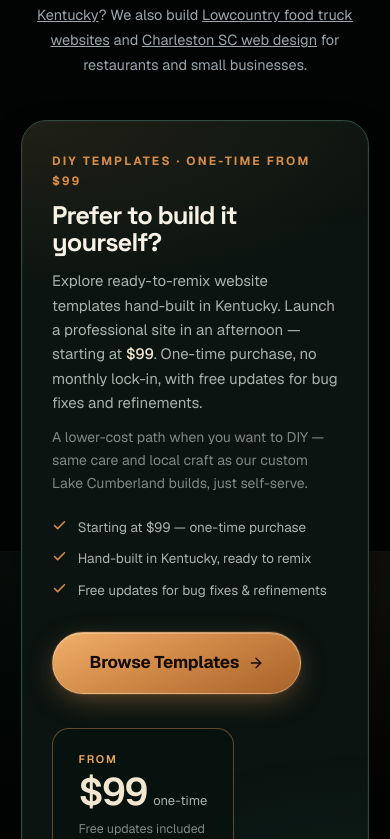
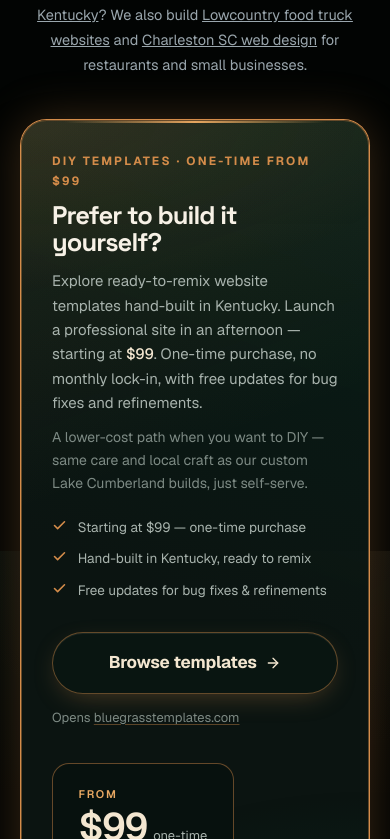
Before and after one commit to muhgits77/bluegrass-digital-forge-g, a Next.js app: page /services in a window 390 px wide. Shown: the part 2825-3664 px from the top of the page. Built offline with nearby package versions, Linux system fonts and the light colour scheme; no server answers; the database is empty.

Commit message:
Clarify 00 referral credit excludes templates and TruckDash

```diff
--- a/app/globals.css
+++ b/app/globals.css
@@ -170,6 +170,31 @@ h1, h2, h3, .section-title {
   background: var(--bg-card-lift);
   border-color: var(--copper);
   color: var(--cream);
+}
+
+/* Strong secondary — copper-edged, not the gold primary CTA */
+.btn-secondary-strong {
+  background: rgba(10, 22, 18, 0.88);
+  color: var(--cream);
+  border: 1px solid var(--border-copper);
+  padding: 0.85rem 2.15rem;
+  box-shadow:
+    0 8px 28px -10px rgba(212, 140, 74, 0.4),
+    inset 0 1px 0 rgba(255, 255, 255, 0.07);
+}
+
+.btn-secondary-strong:hover {
+  background: var(--bg-card-lift);
+  border-color: var(--copper-bright);
+  color: #fff;
+  transform: translateY(-2px);
+  box-shadow:
+    0 14px 36px -10px rgba(212, 140, 74, 0.45),
+    inset 0 1px 0 rgba(255, 255, 255, 0.1);
+}
+
+.btn-secondary-strong:active {
+  transform: translateY(0) scale(0.985);
 }
 
 .btn-ghost {
@@ -510,6 +535,30 @@ h1, h2, h3, .section-title {
   box-shadow: 0 18px 50px -22px rgba(0, 0, 0, 0.8), 0 0 0 1px rgba(255, 255, 255, 0.03) inset;
 }
 
+.local-proof-chip {
+  display: inline-flex;
+  align-items: center;
+  gap: 0.45rem;
+  border-radius: var(--radius-pill);
+  border: 1px solid rgba(212, 140, 74, 0.38);
+  background: rgba(2, 4, 3, 0.5);
+  backdrop-filter: blur(14px);
+  padding: 0.38rem 0.85rem;
+  font-size: 12.5px;
+  letter-spacing: 0.01em;
+  color: var(--cream);
+  box-shadow: 0 0 24px -10px rgba(212, 140, 74, 0.35);
+}
+
+.local-proof-dot {
+  width: 6px;
+  height: 6px;
+  border-radius: 999px;
+  background: var(--copper-bright);
+  box-shadow: 0 0 8px var(--copper-bright);
+  flex-shrink: 0;
+}
+
 /* Hero motion */
 @keyframes hero-fade-up {
   from { opacity: 0; transform: translateY(18px); }
@@ -565,6 +614,7 @@ h1, h2, h3, .section-title {
 @media (max-width: 640px) {
   .btn-primary,
   .btn-secondary,
+  .btn-secondary-strong,
   .btn-ghost {
     padding-top: 0.9rem;
     padding-bottom: 0.9rem;
@@ -572,13 +622,28 @@ h1, h2, h3, .section-title {
     min-height: 48px;
   }
   .demo-card { border-radius: 1.15rem; }
+  .local-proof-chip {
+    font-size: 12px;
+    padding: 0.34rem 0.75rem;
+  }
 }
 
-/* Focus */
+/* Focus — copper ring, matches forge system; covers nav, CTAs, chips */
 a:focus-visible,
-button:focus-visible {
+button:focus-visible,
+.btn:focus-visible,
+.nav-link:focus-visible,
+.footer-link:focus-visible,
+.area-chip:focus-visible,
+.float-cta:focus-visible,
+summary:focus-visible {
   outline: 2px solid var(--copper);
   outline-offset: 3px;
+}
+
+/* .btn uses overflow:hidden; keep the copper outline visible on keyboard focus */
+.btn:focus-visible {
+  overflow: visible;
 }
 
 /* Labels & forms */
@@ -768,6 +833,28 @@ button:focus-visible {
   opacity: 0.7;
 }
 
+/* DIY template offer — copper-forward, still secondary to quote CTAs */
+.template-offer {
+  background:
+    linear-gradient(160deg, rgba(212, 140, 74, 0.11) 0%, transparent 42%),
+    linear-gradient(200deg, rgba(15, 58, 46, 0.5) 0%, var(--bg-card) 58%);
+  border: 1px solid var(--border-copper);
+  box-shadow: var(--shadow-popular);
+  position: relative;
+}
+
+.template-offer::before {
+  content: "";
+  position: absolute;
+  top: 0;
+  left: 12%;
+  right: 12%;
+  height: 2px;
+  background: linear-gradient(90deg, transparent, var(--copper-bright), transparent);
+  border-radius: 2px;
+  pointer-events: none;
+}
+
 /* Panel for featured / CTA bands */
 .forge-panel {
   background:
--- a/app/layout.tsx
+++ b/app/layout.tsx
@@ -132,7 +132,8 @@ export default function RootLayout({
         {/*
           No fonts.googleapis.com / gstatic preconnect (next/font is self-hosted).
           No raw hero.jpg preload (would bypass AVIF/WebP + sized srcset).
-          Hero LCP: <Image priority fetchPriority="high"> on app/page.tsx only.
+          Hero LCP: loading="eager" + fetchPriority="high" on app/page.tsx only
+          (avoid deprecated priority/preload, which can warn as unused).
         */}
       </head>
       <body className="min-h-full flex flex-col bg-[var(--bg)] text-[var(--text)] scroll-smooth selection:bg-[rgba(212,140,74,0.35)] selection:text-white">
--- a/components/ReferralDiscountNote.tsx
+++ b/components/ReferralDiscountNote.tsx
@@ -17,8 +17,9 @@ export default function ReferralDiscountNote({
       role="note"
     >
       <span className="font-medium text-[#c9b9a8]">Note:</span> The{" "}
-      <span className="text-[#d4a373]">$300 referral discount</span> applies to
-      standard website projects. It does not apply to Web Apps like TruckDash.
+      <span className="text-[#d4a373]">$300 referral credit</span> applies only
+      to standard custom website projects. It does not apply to templates or
+      Web Apps like TruckDash.
     </p>
   );
 }
--- a/components/TemplateStoreSection.tsx
+++ b/components/TemplateStoreSection.tsx
@@ -1,4 +1,5 @@
 import Image from "next/image";
+import Link from "next/link";
 import { TEMPLATE_STORE_URL } from "@/lib/constants";
 
 function IconCheck({ className }: { className?: string }) {
@@ -62,19 +63,52 @@ export default function TemplateStoreSection({
 }: TemplateStoreSectionProps) {
   const isCompact = variant === "compact";
 
+  const storeLink = (
+    <a
+      href={TEMPLATE_STORE_URL}
+      target="_blank"
+      rel="noopener noreferrer"
+      className={`btn btn-secondary-strong ${
+        isCompact ? "px-7 py-3 text-[14.5px]" : "px-8 py-3.5 text-[15px]"
+      }`}
+      aria-label="Browse templates on bluegrasstemplates.com (opens in a new tab)"
+    >
+      Browse templates
+      <IconArrowRight />
+    </a>
+  );
+
   return (
     <section
       id="diy-templates"
       className={
         isCompact
           ? `mt-10 ${className}`
-          : `section-block border-t border-[var(--border)] bg-[var(--bg)] ${className}`
+          : `section-block forge-panel ${className}`
       }
       aria-labelledby="diy-templates-heading"
     >
       <div className={isCompact ? "" : "mx-auto max-w-7xl px-5 sm:px-8"}>
-        <div className="relative overflow-hidden rounded-[1.5rem] md:rounded-[1.75rem] border border-[var(--border-strong)] bg-[var(--bg-card)] shadow-[var(--shadow-card)]">
-          {/* Soft copper / moss ambient */}
+        {!isCompact && (
+          <div className="mb-8 md:mb-9">
+            <div className="label mb-2">DIY Templates · One-time from $99</div>
+            <h2
+              id="diy-templates-heading"
+              className="section-title tracking-tight max-w-[16ch]"
+            >
+              Prefer to build it yourself?
+            </h2>
+            <p className="mt-4 text-[var(--text-muted)] max-w-2xl text-[15.5px] md:text-[16.5px] leading-relaxed">
+              Ready-to-remix website templates hand-built in Kentucky. Launch a
+              professional site in an afternoon — starting at{" "}
+              <strong className="text-[var(--cream)] font-medium">$99</strong>.
+              One-time purchase, no monthly lock-in, with free updates for bug
+              fixes and refinements.
+            </p>
+          </div>
+        )}
+
+        <div className="template-offer relative overflow-hidden rounded-[1.5rem] md:rounded-[1.75rem]">
           <div
             className="pointer-events-none absolute inset-0 opacity-90"
             aria-hidden
@@ -83,7 +117,6 @@ export default function TemplateStoreSection({
                 "radial-gradient(800px 320px at 0% 0%, rgba(212,140,74,0.12), transparent 55%), radial-gradient(600px 280px at 100% 100%, rgba(31,92,72,0.14), transparent 50%)",
             }}
           />
-          <div className="absolute -top-px left-10 right-10 h-px bg-gradient-to-r from-transparent via-[var(--copper-bright)] to-transparent opacity-70" />
 
           <div
             className={`relative grid items-center gap-8 ${
@@ -94,40 +127,43 @@ export default function TemplateStoreSection({
           >
             {/* Copy */}
             <div className={isCompact ? "" : "lg:col-span-7"}>
+              {isCompact && (
+                <>
                   <div className="label mb-2.5">
                     DIY Templates · One-time from $99
                   </div>
                   <h2
                     id="diy-templates-heading"
-                className={`font-semibold tracking-tight ${
-                  isCompact
-                    ? "text-2xl md:text-3xl max-w-[22ch]"
-                    : "section-title text-[clamp(1.65rem,4vw,2.45rem)] max-w-[18ch]"
-                }`}
+                    className="font-semibold tracking-tight text-2xl md:text-3xl max-w-[22ch]"
                   >
                     Prefer to build it yourself?
                   </h2>
+                  <p className="mt-3 text-[var(--text-muted)] leading-relaxed text-[15px] max-w-xl">
+                    Explore ready-to-remix website templates hand-built in
+                    Kentucky. Launch a professional site in an afternoon —
+                    starting at{" "}
+                    <strong className="text-[var(--cream)] font-medium">
+                      $99
+                    </strong>
+                    . One-time purchase, no monthly lock-in, with free updates
+                    for bug fixes and refinements.
+                  </p>
+                </>
+              )}
               <p
-                className={`mt-3 text-[var(--text-muted)] leading-relaxed ${
+                className={`text-[var(--text-dim)] max-w-lg leading-relaxed ${
                   isCompact
-                    ? "text-[15px] max-w-xl"
-                    : "text-[15.5px] md:text-[16.5px] max-w-xl"
+                    ? "mt-2.5 text-[14px]"
+                    : "text-[15px] md:text-[15.5px] text-[var(--text-muted)]"
                 }`}
               >
-                Explore ready-to-remix website templates hand-built in Kentucky.
-                Launch a professional site in an afternoon — starting at{" "}
-                <strong className="text-[var(--cream)] font-medium">$99</strong>
-                . One-time purchase, no monthly lock-in, with free updates for
-                bug fixes and refinements.
-              </p>
-              <p className="mt-2.5 text-[14px] text-[var(--text-dim)] max-w-lg leading-relaxed">
                 A lower-cost path when you want to DIY — same care and local
                 craft as our custom Lake Cumberland builds, just self-serve.
               </p>
 
               <ul
                 className={`mt-5 space-y-2 ${
-                  isCompact ? "text-[13.5px]" : "text-[14px]"
+                  isCompact ? "text-[13.5px]" : "text-[14.5px]"
                 } text-[var(--text-muted)]`}
               >
                 {highlights.map((item) => (
@@ -138,17 +174,29 @@ export default function TemplateStoreSection({
                 ))}
               </ul>
 
-              <div className="mt-7">
+              <div className="mt-7 flex flex-col sm:flex-row sm:items-center gap-3.5">
+                {storeLink}
+                {!isCompact && (
+                  <Link
+                    href="/templates"
+                    className="inline-flex items-center gap-1.5 text-[14px] font-semibold text-[var(--copper-bright)] hover:text-[var(--cream)] transition-colors"
+                  >
+                    How DIY templates work
+                    <IconArrowRight />
+                  </Link>
+                )}
+              </div>
+              <p className="mt-3 text-[13px] text-[var(--text-dim)]">
+                Opens{" "}
                 <a
                   href={TEMPLATE_STORE_URL}
                   target="_blank"
                   rel="noopener noreferrer"
-                  className="btn btn-primary px-8 py-3.5 text-[15px]"
+                  className="underline decoration-[var(--copper)]/40 underline-offset-2 hover:text-[var(--copper-bright)]"
                 >
-                  Browse Templates
-                  <IconArrowRight />
+                  bluegrasstemplates.com
                 </a>
-              </div>
+              </p>
             </div>
 
             {/* Visual / price card */}
```
Also changed, not shown: app/page.tsx (+25 -7 lines), components/Nav.tsx (+5 -2 lines). Lines whose indentation alone changed are shown as unchanged.
